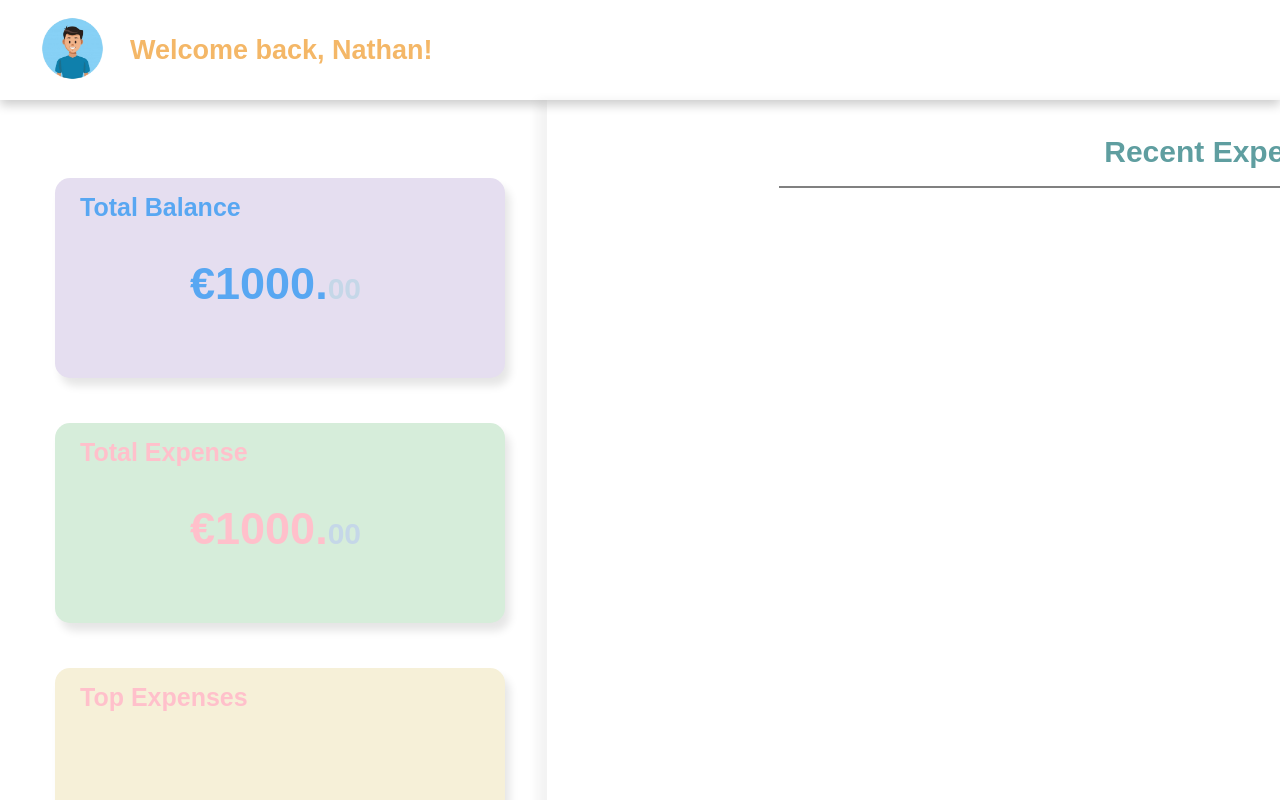
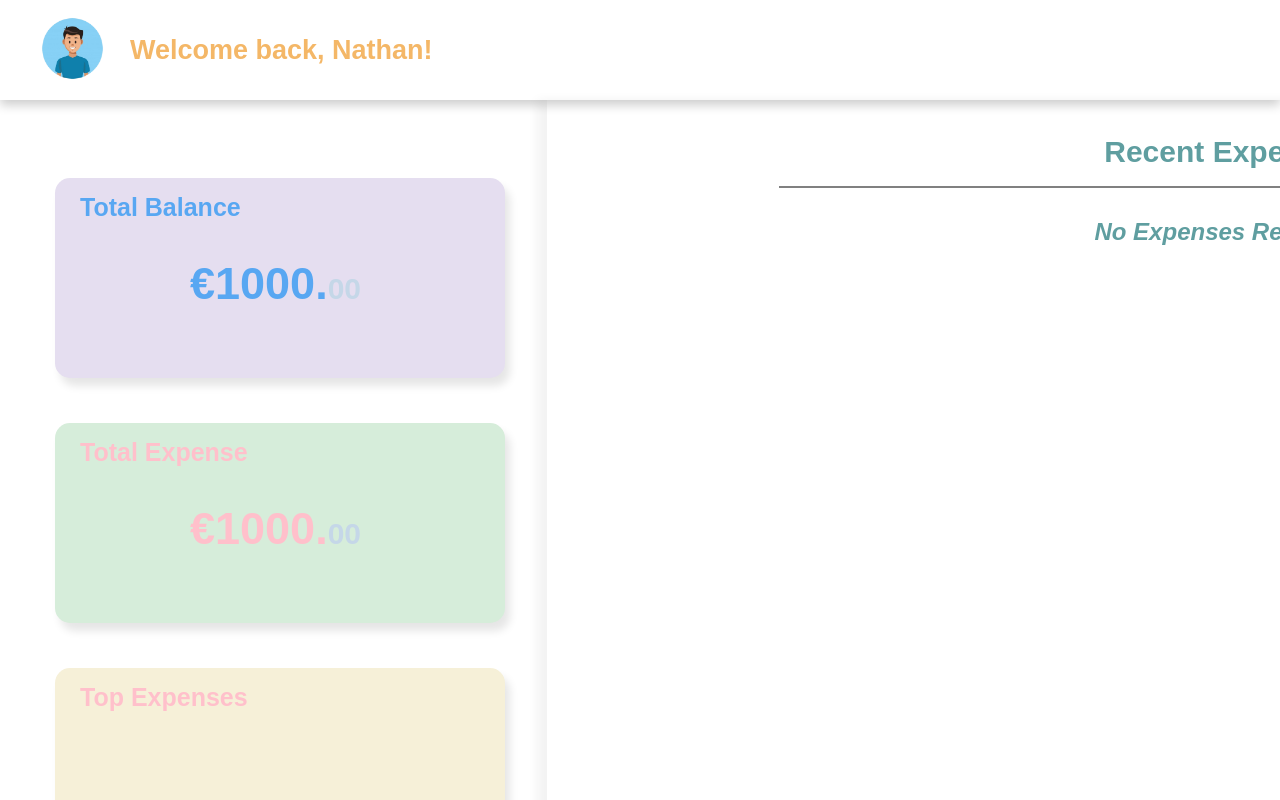
Before and after one commit to Nqthxn/Expense-Tracker, a React (Create React App) app: page / in a window 1280 px wide. Shown: the top 800 px of the page. Built offline with nearby package versions, Linux system fonts and the light colour scheme.

Commit message:
Storing user inputs in an array and displaying using .map()

```diff
--- /dev/null
+++ b/src/Styles/data.css
@@ -0,0 +1,39 @@
+.data-container {
+    width: 900px;
+    display: flex;
+    flex-direction: column;
+}
+
+.expense-header {
+    display: flex;
+    justify-content: space-between;
+    margin-bottom: 20px;
+    margin-top: 22px;
+    font-style: italic;
+    color: aquamarine;
+    width:900px;
+}
+
+.expense-info {
+    display: flex;
+    justify-content: center;
+    flex-direction: column;
+    width:900px;
+}
+
+.expenses {
+    display: flex;
+    justify-content: space-between;
+    text-align: center;
+}
+
+p {
+    font-size: 19px;
+    font-style: italic;
+    margin-bottom: 20px;
+}
+
+h3 {
+    font-size: 26px;
+
+}
--- a/src/Styles/expenses.css
+++ b/src/Styles/expenses.css
@@ -23,3 +23,10 @@
 .btn-container {
     margin-top: 20px;
 }
+.no-expenses{
+    font-weight: bold;
+    margin-top:30px;
+    font-style: italic;
+    font-size: 24px;
+    color:cadetblue;
+}
--- a/src/components/DisplayData.jsx
+++ b/src/components/DisplayData.jsx
@@ -1,13 +1,23 @@
 import React from 'react';
+import '../Styles/data.css';
 
-export default function DisplayData({data}){
-    React.useEffect(() => {
-        console.log("It worked");
-    }, [data]);
-
-    return(
-        <div>
-            {data ? (data.type) : (<p>No data available.</p>)}
+export default function DisplayData({ data }) {
+    return (
+        <div className="data-container">
+            <div className="expense-header">
+                <h3>Type</h3>
+                <h3>Description</h3>
+                <h3>Amount</h3>
+            </div>
+            <div className="expense-info">
+                {data.map((expense, index) => (
+                    <div className="expenses" key={index}>
+                        <p>{expense.type}</p>
+                        <p className="description">{expense.description}</p>
+                        <p>&#8364;{expense.amount}</p>
+                    </div>
+                ))}
+            </div>
         </div>
     )
 }
--- a/src/components/Expenses.jsx
+++ b/src/components/Expenses.jsx
@@ -7,21 +7,21 @@ import DisplayData from './DisplayData.jsx';
 export default function Expenses() {
     const [modal, setModal] = React.useState(false);
     const [data, setData] = React.useState(null);
+    const [expenses, setExpenses] = React.useState([]);
 
     const toggleModal = (data) => {
         setModal(!modal);
     }
-    const handleData = (newData) => {
-        setData(newData);
+
+    const addExpense = (newExpense) => {
+        setExpenses(prevExpense => [...prevExpense, newExpense]);
+        setModal(false);
     }
-
     return (
         <div className="expenses-container">
             {modal && (
-                <Modal onClick = {(newData) => {
-                    handleData(newData);
-                    toggleModal();
-                }}
+                <Modal
+                    onClick = {addExpense}
                 />
             )}
             <div className="display-exp-container">
@@ -29,7 +29,7 @@ export default function Expenses() {
                     <h1 className="exp-title">Recent Expenses</h1>
                 </div>
                 <div className="expenses">
-                    {data && <DisplayData data={data}/>}
+                    {expenses.length > 0  ? (<DisplayData data={expenses}/>) : (<p className="no-expenses">No Expenses Recorded</p>)}
                 </div>
             </div>
             <div className="btn-container">
```
